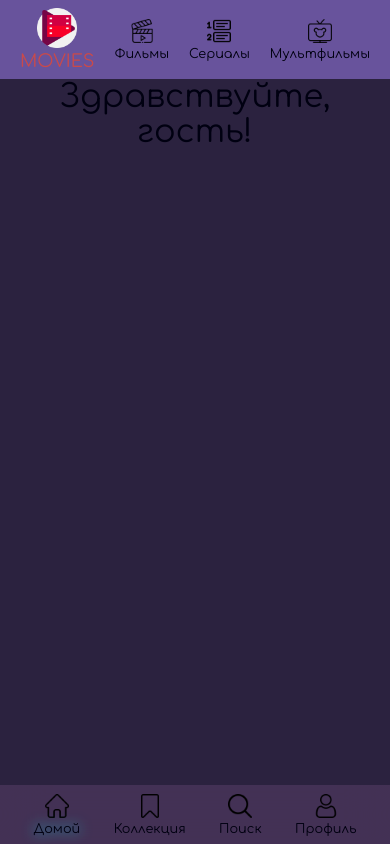
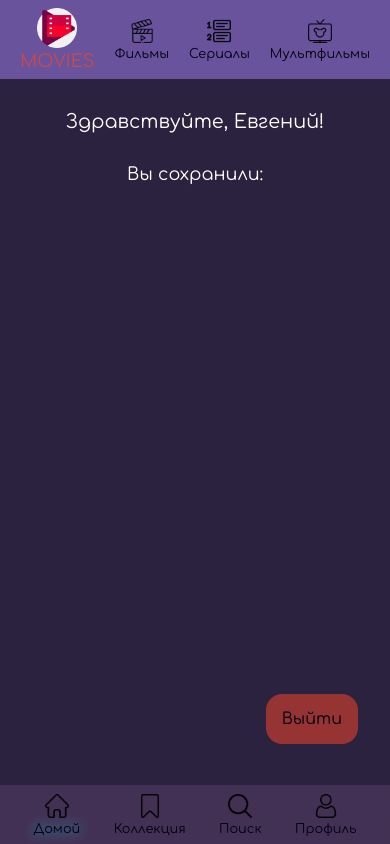
Before and after one commit to Evgenii-Buslaev/MoviesFinderAppReact, a React (Create React App) app: page /profile in a window 390 px wide. Built offline with nearby package versions, Linux system fonts and the light colour scheme.

Commit message:
Added basical content to profile

```diff
--- a/src/components/App/App.js
+++ b/src/components/App/App.js
@@ -36,7 +36,7 @@ function App() {
       {navigation}
       <Routes>
         <Route path="/" element={<Home width={width} />} />
-        <Route path="/profile" element={<Profile />} />
+        <Route path="/profile" element={<Profile name="Евгений" />} />
       </Routes>
     </div>
   );
--- a/src/components/Profile/Profile.jsx
+++ b/src/components/Profile/Profile.jsx
@@ -1,9 +1,11 @@
 import styles from "./Profile.module.css";
 
-function Profile() {
+function Profile({ name }) {
   return (
     <div className={styles.profileCont}>
-      <h1>Здравствуйте, гость!</h1>
+      <h1>Здравствуйте, {name}!</h1>
+      <button className={styles.logout}>Выйти</button>
+      <h2>Вы сохранили:</h2>
     </div>
   );
 }
--- a/src/components/Profile/Profile.module.css
+++ b/src/components/Profile/Profile.module.css
@@ -2,3 +2,45 @@
   width: 100vw;
   height: 100vh;
 }
+
+.profileCont h1 {
+  margin: 2rem auto;
+  color: white;
+}
+
+.profileCont h2 {
+  color: white;
+}
+
+.logout {
+  position: absolute;
+  bottom: 100px;
+  right: 2rem;
+  font-size: 1.5rem;
+  padding: 1rem;
+  border-radius: 1rem;
+  background-color: rgb(150, 51, 51);
+}
+
+@media (max-width: 800px) {
+  .profileCont h1 {
+    font-size: 1.5rem;
+  }
+  .profileCont h2 {
+    font-size: 1.1rem;
+  }
+  .logout {
+    font-size: 1rem;
+    padding: 1rem;
+  }
+}
+
+@media (max-width: 800px) {
+  .profileCont h1 {
+    font-size: 1.2rem;
+  }
+  .logout {
+    font-size: 1rem;
+    padding: 1rem;
+  }
+}
```
